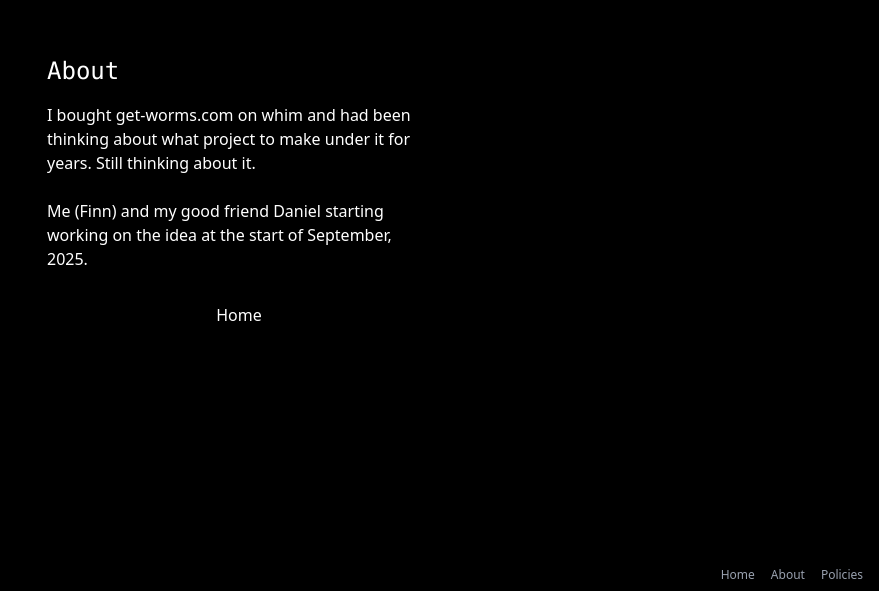
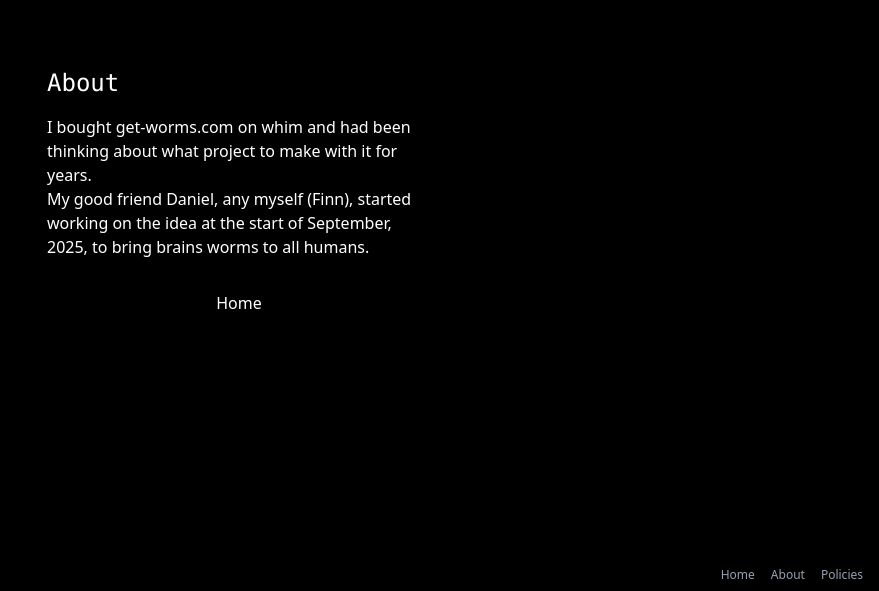
Before and after one commit to worms-n-stuff/get-worms-site, a SvelteKit app: page /about in a window 1280 px wide. Shown: the part 209-800 px from the top of the page, without its empty margins (401-1280 px from the left). Built offline with nearby package versions, Linux system fonts and the light colour scheme.

Commit message:
update about

```diff
--- a/src/routes/about/+page.svelte
+++ b/src/routes/about/+page.svelte
@@ -3,9 +3,10 @@
 	<div class="max-w-none p-8 text-left md:max-w-md">
 		<h3 class="font-mono text-2xl">About</h3>
 		<p class="pt-4">
-			I bought get-worms.com on whim and had been thinking about what project to make under it for
-			years. Still thinking about it. <br /> <br />
-			Me (Finn) and my good friend Daniel starting working on the idea at the start of September, 2025.
+			I bought get-worms.com on whim and had been thinking about what project to make with it for
+			years.<br />
+			My good friend Daniel, any myself (Finn), started working on the idea at the start of September,
+			2025, to bring brains worms to all humans.
 		</p>
 		<div class="w-full pt-8 text-center">
 			<a class="hover:underline" href="/">Home</a>
```
